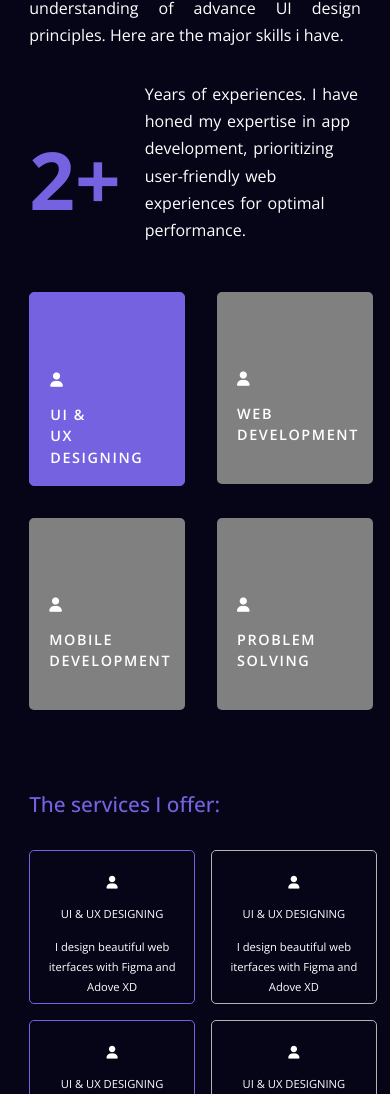
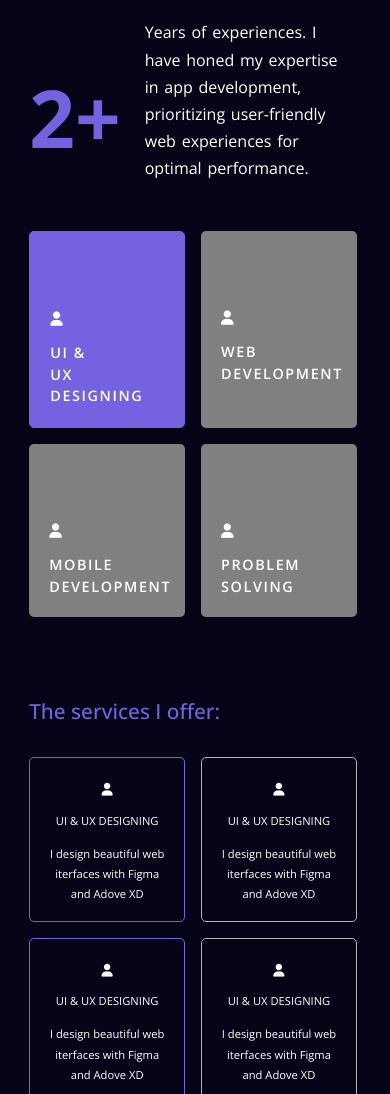
Before and after one commit to bishal2408/portfolio, a plain HTML site: page index.html in a window 390 px wide. Shown: the part 797-1891 px from the top of the page. Drawn offline with nearby package versions, Linux system fonts and the light colour scheme.

Commit message:
Media query changes

```diff
--- a/style.css
+++ b/style.css
@@ -59,6 +59,7 @@ a {
 }
 .hero {
     background: #060518;
+    margin-bottom: 8rem;
 }
 
 .hero-content {
@@ -125,12 +126,12 @@ a {
     background: #7562E0;
     transition: 500ms ;
 }
-.hidden {
+/* .hidden {
     height: auto;
     background: #010113;
     margin-bottom: 2rem;
 
-}
+} */
 
 
 
@@ -149,7 +150,7 @@ a {
 
 .about-desc {
     font-size: 1rem;
-    width: 90%;
+    width: 60%;
     text-align: justify;
     line-height: 170%;
     word-spacing: .1rem;
@@ -164,7 +165,7 @@ a {
     font-weight: 600px;
     word-spacing: .1rem;
     line-height: 170%;
-
+    width: 90%;
 }
 .years {
     color: #7562E0;
@@ -230,8 +231,8 @@ a {
 
 .service {
     display: grid;
-    grid-template-columns: auto auto auto;
-    gap: 1.5rem 3rem;
+    grid-template-columns:repeat(3, 1fr);
+    gap: 1.5rem 1.5rem;
     text-align: center;
 }
 
@@ -241,6 +242,7 @@ a {
 .service .card div {
     margin: 1rem;
 }
+
 .service .card i {
     font-size: 1.5rem;
     margin-bottom: 1rem;
@@ -596,7 +598,7 @@ a {
     .few-skills {
        display: grid;
        grid-template-columns: auto auto;
-       gap: 2rem;
+       gap: 1rem 1rem;
     }
 
     .few-skills .skill p {
@@ -610,6 +612,11 @@ a {
     .projects .card {
         width: 40%;
         margin-right: auto;
+    }
+
+    .service .card {
+        height: auto;
+        padding: 0;
     }
 }
 
@@ -659,10 +666,10 @@ a {
         margin-top: -2rem;
     }
 
-    .hidden {
-        height: 13vh;
+    /* .hidden {
+        height: 10rem;
         margin-bottom: 5rem;
-    }
+    } */
 
     .about-me {
         width: 85%;
@@ -690,7 +697,7 @@ a {
     }
 
     .few-skills .card {
-        height: 18vh;
+        height: auto;
     }
 
     .few-skills .skill {
@@ -702,13 +709,12 @@ a {
     }
 
     .service {
-        display: grid;
         grid-template-columns: 47% 47%;
         gap: 1rem 1rem;
     }
 
     .service .card {
-        height: 18vh;
+        height: auto;
     }
 
     .service .card div{
@@ -820,20 +826,16 @@ a {
 }
 
 @media screen and (max-width: 415px) {
-    .service {
-        display: grid;
-        grid-template-columns: 50% 50%;
-        /* height: auto; */
+
+    .few-skills .card {
+        height: auto;
     }
 
     .service .card {
         padding: 0;
-    }
-    .service .card div {
         height: auto;
     }
 }
-
 
 @media screen and (max-width: 360px) {
     .few-skills{
```
